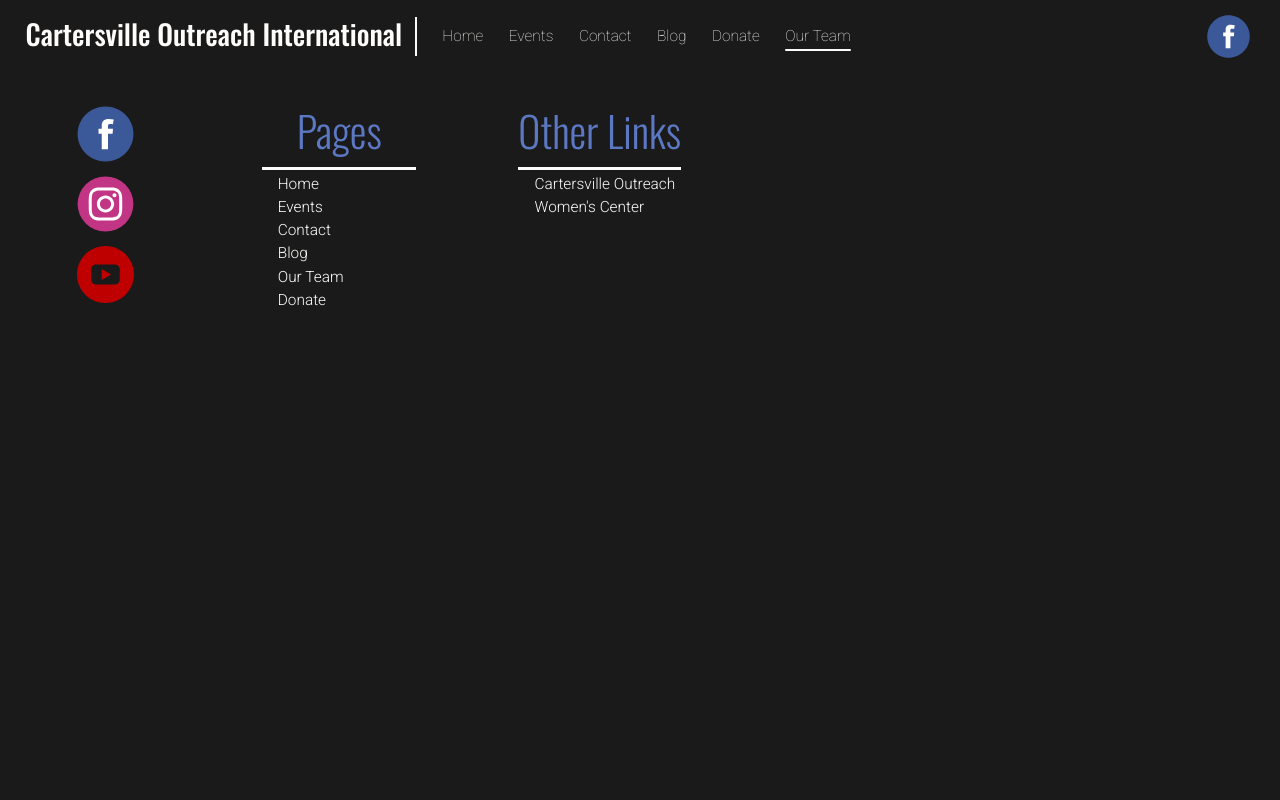
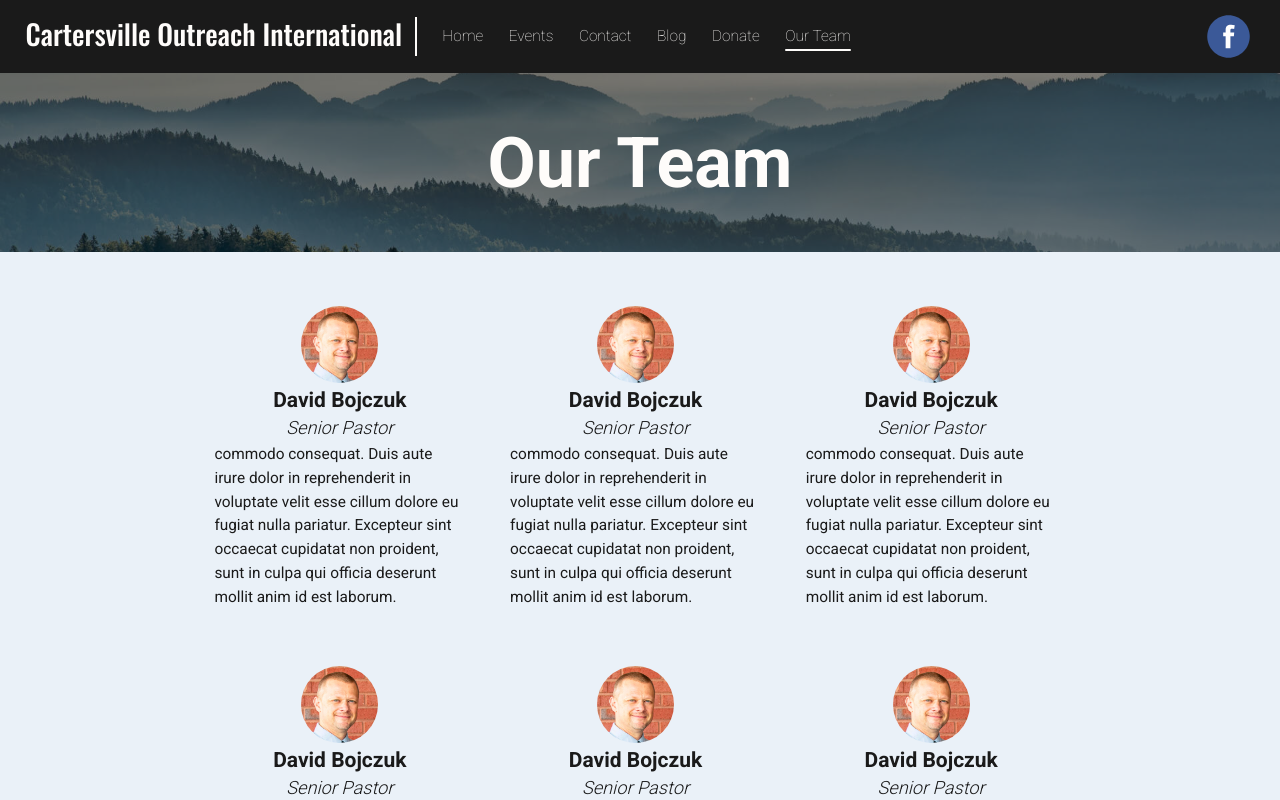
Before and after one commit to cartersvilleoutreachint/website, a Next.js app: page /ourteam in a window 1280 px wide. Shown: the top 800 px of the page. Built offline with nearby package versions, Linux system fonts and the light colour scheme.

Commit message:
added outeam page

```diff
--- a/src/app/components/Misc/PageBanner/PageBanner.tsx
+++ b/src/app/components/Misc/PageBanner/PageBanner.tsx
@@ -3,7 +3,8 @@ import Image from "next/image"
 
 interface pageBannerPropType{
   imgSrc: string,
-  pageTitle: string
+  pageTitle: string,
+  styles?: Object
 }
 
 export default function PageBanner(props: pageBannerPropType) {
@@ -11,7 +12,7 @@ export default function PageBanner(props: pageBannerPropType) {
     <header className={styles.pageBanner}>
       <div className={styles.pageTitle}>{props.pageTitle}</div>
       <div className={`shader ${styles.shader}`}></div>
-      <Image className={styles.pageBannerImg} src={props.imgSrc} alt="page title background image" width={1280} height={500}/>
+      <Image style={(props.styles != undefined) ? props.styles : {}} className={styles.pageBannerImg} src={props.imgSrc} alt="page title background image" width={1280} height={500}/>
     </header>
   )
 }
--- a/src/app/components/Pages/Contact/ContactMethods/ContactMethods.tsx
+++ b/src/app/components/Pages/Contact/ContactMethods/ContactMethods.tsx
@@ -3,7 +3,7 @@ import styles from "./contactmethods.module.css"
 export default function ContactMethods() {
   return (
     <section className={styles.contactMethods}>
-        <a target="_blank" href="tel:+17069811197" className={styles.contactMethod}>
+        <a href="tel:+17069811197" className={styles.contactMethod}>
             <img className={styles.contactMethodImg} src="/img/phone-icon.svg" alt="Phone Icon" />
             <div className={styles.contactMethodText}>(706) 291-1197</div>
         </a>
@@ -11,7 +11,7 @@ export default function ContactMethods() {
             <img className={styles.contactMethodImg} src="/img/email-icon.svg" alt="Email Icon" />
             <div className={styles.contactMethodText}>cartesvilleoutreachint@gmail.com</div>
         </a>
-        <a href="https://goo.gl/maps/Sz9Bw7geEvPpgw6V9" className={styles.contactMethod}>
+        <a target="_blank" href="https://goo.gl/maps/Sz9Bw7geEvPpgw6V9" className={styles.contactMethod}>
             <img className={styles.contactMethodImg} src="/img/location-icon-light.svg" alt="Location Icon" />
             <div className={styles.contactMethodText}>73 Maple Rdg Dr SE, Cartersville, GA 30121</div>
         </a>
--- /dev/null
+++ b/src/app/components/Pages/OurTeam/TeamMembers/TeamMember.tsx
@@ -0,0 +1,20 @@
+import styles from "./teammembers.module.css"
+import Image from "next/image"
+
+interface teamMemberPropsType{
+    imgSrc: string,
+    description: string,
+    role: string,
+    name: string
+}
+
+export default function TeamMember(props: teamMemberPropsType) {
+  return (
+    <aside className={styles.teamMember}>
+        <Image className={styles.img} src={props.imgSrc} width={100} height={100} alt="Team member photo" />
+        <h3 className={styles.name}>{props.name}</h3>
+        <div className={styles.role}>{props.role}</div>
+        <p className={styles.description}>{props.description}</p>
+    </aside>
+  )
+}
--- /dev/null
+++ b/src/app/components/Pages/OurTeam/TeamMembers/TeamMembers.tsx
@@ -0,0 +1,18 @@
+import styles from "./teammembers.module.css"
+import getTeamMembers from "./getTeamMembers"
+import TeamMember from "./TeamMember"
+
+export default function TeamMembers() {
+
+    const teamMemberElems = getTeamMembers().map((data, i)=>{
+        return <TeamMember key={i} {...data} />
+    })
+
+  return (
+    <section className={`center ${styles.teamMembersSection}`}>
+        <div className={styles.teamMembersWrapper}>
+            {teamMemberElems}
+        </div>
+    </section>
+  )
+}
--- /dev/null
+++ b/src/app/components/Pages/OurTeam/TeamMembers/getTeamMembers.ts
@@ -0,0 +1,49 @@
+interface teamMemberType{
+    imgSrc: string,
+    description: string,
+    role: string,
+    name: string
+}
+
+const teamMembers: teamMemberType[] = [
+    {
+        imgSrc: "/img/teammembers/david-bojczuk.jpg",
+        description: "commodo consequat. Duis aute irure dolor in reprehenderit in voluptate velit esse cillum dolore eu fugiat nulla pariatur. Excepteur sint occaecat cupidatat non proident, sunt in culpa qui officia deserunt mollit anim id est laborum.",
+        role: "Senior Pastor",
+        name: "David Bojczuk"
+    },
+    {
+        imgSrc: "/img/teammembers/david-bojczuk.jpg",
+        description: "commodo consequat. Duis aute irure dolor in reprehenderit in voluptate velit esse cillum dolore eu fugiat nulla pariatur. Excepteur sint occaecat cupidatat non proident, sunt in culpa qui officia deserunt mollit anim id est laborum.",
+        role: "Senior Pastor",
+        name: "David Bojczuk"
+    },
+    {
+        imgSrc: "/img/teammembers/david-bojczuk.jpg",
+        description: "commodo consequat. Duis aute irure dolor in reprehenderit in voluptate velit esse cillum dolore eu fugiat nulla pariatur. Excepteur sint occaecat cupidatat non proident, sunt in culpa qui officia deserunt mollit anim id est laborum.",
+        role: "Senior Pastor",
+        name: "David Bojczuk"
+    },
+    {
+        imgSrc: "/img/teammembers/david-bojczuk.jpg",
+        description: "commodo consequat. Duis aute irure dolor in reprehenderit in voluptate velit esse cillum dolore eu fugiat nulla pariatur. Excepteur sint occaecat cupidatat non proident, sunt in culpa qui officia deserunt mollit anim id est laborum.",
+        role: "Senior Pastor",
+        name: "David Bojczuk"
+    },
+    {
+        imgSrc: "/img/teammembers/david-bojczuk.jpg",
+        description: "commodo consequat. Duis aute irure dolor in reprehenderit in voluptate velit esse cillum dolore eu fugiat nulla pariatur. Excepteur sint occaecat cupidatat non proident, sunt in culpa qui officia deserunt mollit anim id est laborum.",
+        role: "Senior Pastor",
+        name: "David Bojczuk"
+    },
+    {
+        imgSrc: "/img/teammembers/david-bojczuk.jpg",
+        description: "commodo consequat. Duis aute irure dolor in reprehenderit in voluptate velit esse cillum dolore eu fugiat nulla pariatur. Excepteur sint occaecat cupidatat non proident, sunt in culpa qui officia deserunt mollit anim id est laborum.",
+        role: "Senior Pastor",
+        name: "David Bojczuk"
+    },
+]
+
+export default function getTeamMembers(){
+    return teamMembers
+}
--- /dev/null
+++ b/src/app/components/Pages/OurTeam/TeamMembers/teammembers.module.css
@@ -0,0 +1,93 @@
+.teamMembersWrapper{
+    display: inline-flex;
+    width: 70%;
+    flex-wrap: wrap;
+}
+
+.teamMember{
+    display: inline-flex;
+    flex-direction: column;
+    align-items: center;
+    width: 28%;
+    margin: 2vw 2.5%;
+    color: var(--main-color);
+}
+
+.teamMember *{
+    margin: 0.2vw 0;
+}
+
+.img{
+    width: 6vw;
+    height: 6vw;
+    border-radius: 50%;
+    object-position: center;
+    object-fit: cover;
+}
+
+.name{
+    font-weight: bold;
+    font-size: 1.5rem;
+    text-align: center;
+}
+
+.role{
+    font-weight: 300;
+    font-size: 1.3rem;
+    font-style: italic;
+    text-align: center;
+}
+.description{
+    font-size: 1.1rem;
+    line-height: 1.7rem;
+}
+
+
+/* TABLET STYLES */
+@media only screen and (min-width: 650px) and (max-width: 990px){
+    .teamMembersWrapper{
+        width: 85%;
+    }
+    .teamMember *{
+        margin: 0.4vw 0;
+    }
+
+    .img{
+        width: 10vw;
+        height: 10vw;
+    }
+
+}
+
+/* MOBILE STYLES */
+@media only screen and (max-width: 649px){
+    .teamMembersWrapper{
+        width: 90%;
+    }
+
+    .teamMember{
+        width: 45%;
+        margin: 2vw 2.5%;
+    }
+
+    .teamMember *{
+        margin: 0.6vw 0;
+    }
+
+    .img{
+        width: 15vw;
+        height: 15vw;
+    }
+
+    .name{
+        font-size: 1.6rem;
+    }
+
+    .role{
+        font-size: 1.4rem;
+    }
+    .description{
+        font-size: 1.2rem;
+        line-height: 1.8rem;
+    }
+}
--- a/src/app/ourteam/page.tsx
+++ b/src/app/ourteam/page.tsx
@@ -1,4 +1,6 @@
 import { Metadata } from "next";
+import PageBanner from "../components/Misc/PageBanner/PageBanner";
+import TeamMembers from "../components/Pages/OurTeam/TeamMembers/TeamMembers";
 
 export const metadata: Metadata = {
     title: "Our Team",
@@ -8,7 +10,8 @@ export const metadata: Metadata = {
 export default function OurTeamPage() {
   return (
     <main id="ourTeamPage">
-
+      <PageBanner imgSrc="/img/main-bg.jpg" pageTitle="Our Team" />
+      <TeamMembers />
     </main>
   )
 }
```
Also changed, not shown: public/img/teammembers/david-bojczuk.jpg (added).
